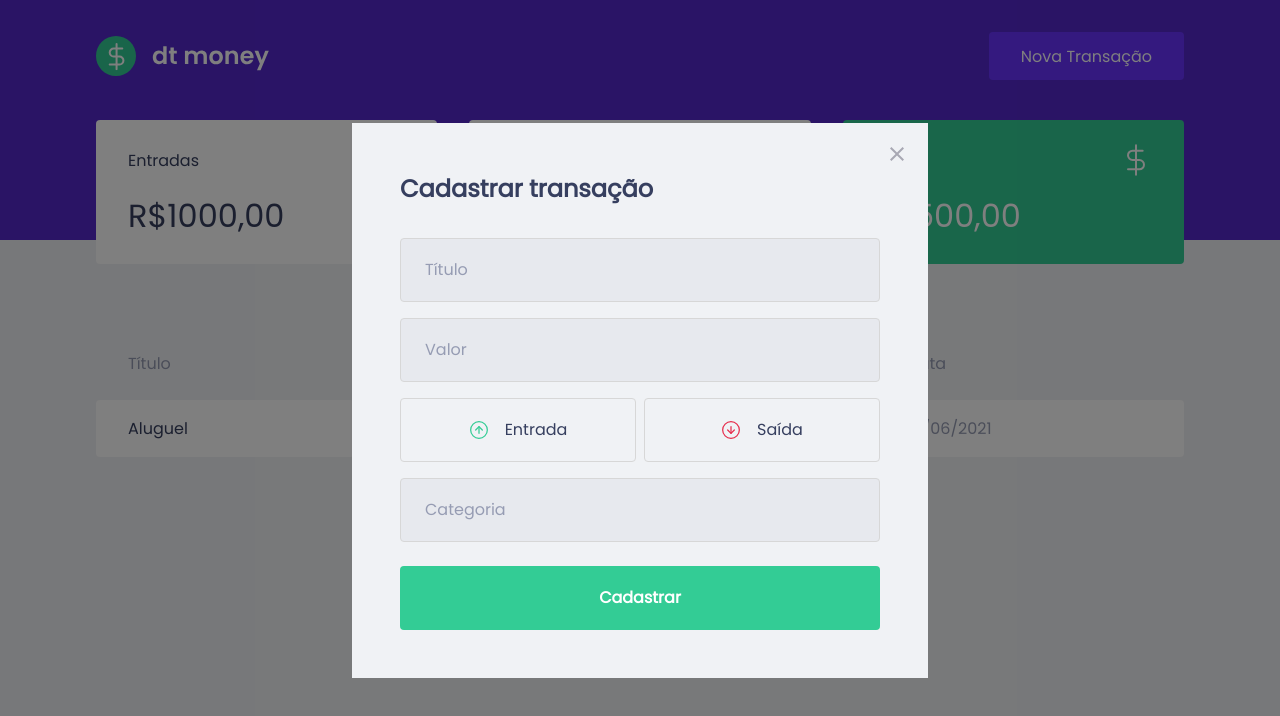
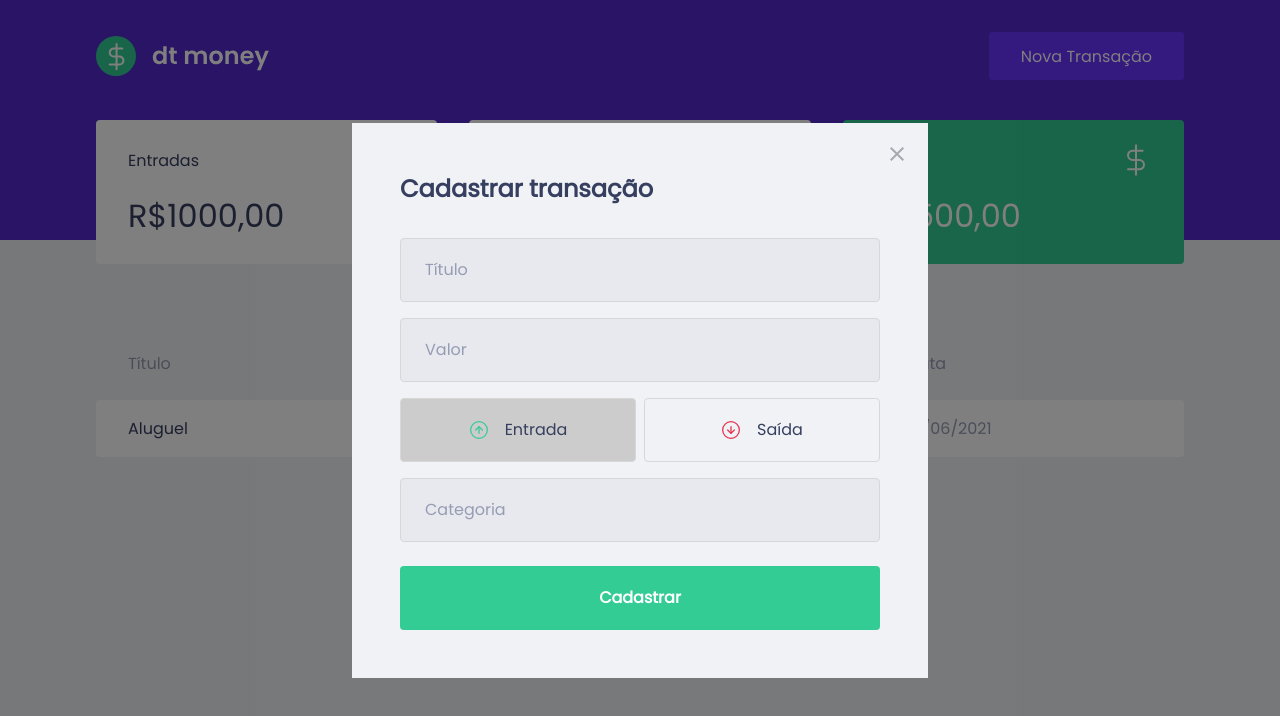
Before and after one commit to Luizrtr/DT-Money, a React (Create React App) app: page / in a window 1280 px wide. Both pictures are taken after a click on the button "Nova Transação". Shown: the top 716 px of the page. Built offline with nearby package versions, Linux system fonts and the light colour scheme; what miragejs would draw is missing.

Commit message:
Implementando o isActive nos botoes

```diff
--- a/src/components/NewTransactionModal/index.tsx
+++ b/src/components/NewTransactionModal/index.tsx
@@ -1,10 +1,11 @@
 import Modal from 'react-modal';
-import { Container, TransactionTypeContainer } from './styles';
+import { Container, TransactionTypeContainer, RadioBox } from './styles';
 import { useForm, SubmitHandler } from "react-hook-form";
 import { api } from '../services/api';
 import closeImg from '../../assets/close.svg';
 import incomeImg from '../../assets/income.svg';
 import outcomeImg from '../../assets/outcome.svg';
+import { useState } from 'react';
 
 interface NewTransactionModalProps{
   isOpen: boolean;
@@ -20,6 +21,9 @@
 }
 
 export function NewTransactionModal({isOpen, onRequestClose}: NewTransactionModalProps){
+
+  const [type, setType] = useState('deposit');
+
   //Hook Form
   const { register, handleSubmit } = useForm<IFormTransacao>();
   const onSubmit: SubmitHandler<IFormTransacao> = async data => {
@@ -53,15 +57,16 @@
 
         <TransactionTypeContainer>
 
-          <button type="button">
+          <RadioBox type="button" isActive={type == 'deposit'} onClick={() => { setType('deposit');}}>
+
             <img src={incomeImg} alt="Entrada" />
             <span>Entrada</span>
-          </button>
+          </RadioBox>
 
-          <button type="button">
+          <RadioBox type="button" isActive={type == 'withdraw'} onClick={() => { setType('withdraw');}}>
             <img src={outcomeImg} alt="Saida" />
             <span>Saída</span>
-          </button>
+          </RadioBox>
 
 
         </TransactionTypeContainer>
--- a/src/components/NewTransactionModal/styles.ts
+++ b/src/components/NewTransactionModal/styles.ts
@@ -56,13 +56,19 @@
   grid-template-columns: 1fr 1fr;
   gap: 0.5rem;
 
+`;
 
-  button{
-    height: 4rem;
+interface RadioBoxProps{
+  isActive: boolean;
+}
+
+export const RadioBox = styled.button<RadioBoxProps>`
+height: 4rem;
     border: 1px solid #d7d7d7;
     border-radius: 0.25rem;
 
-    background: transparent;
+    background: ${(props) => props.isActive ? '#ccc' : 'transparent'};
+
 
     display: flex;
     align-items: center;
@@ -83,5 +89,4 @@
       font-size: 1rem;
       color: var(--text-title);
     }
-  }
-`;
+  `;
--- a/src/index.tsx
+++ b/src/index.tsx
@@ -1,6 +1,6 @@
 import React from 'react';
 import ReactDOM from 'react-dom';
-import { createServer} from 'miragejs';
+import { createServer } from 'miragejs';
 import App from './App';
 
 createServer({
```
